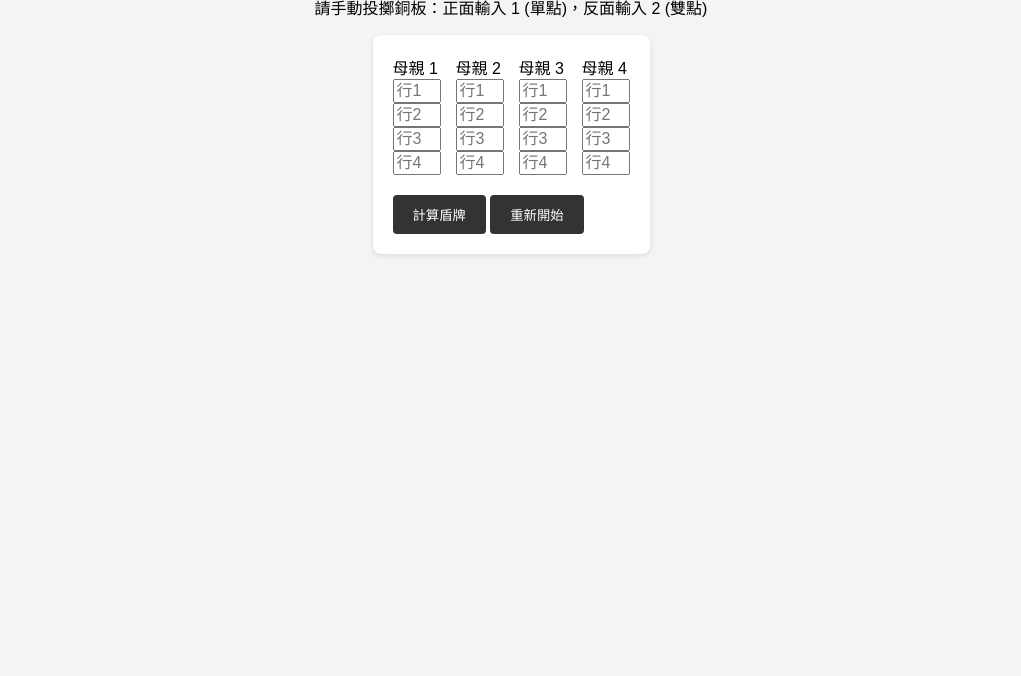
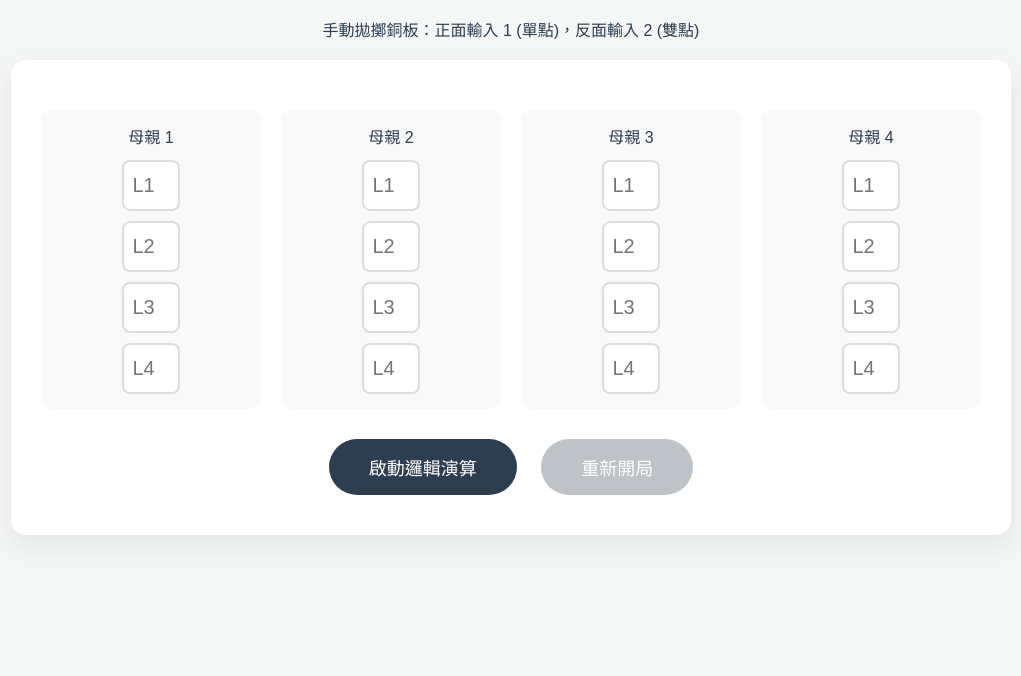
Before and after one commit to KCatw/my-geomancy, a plain HTML site: page index.html in a window 1280 px wide. Shown: the part 124-800 px from the top of the page, without its empty margins (129-1150 px from the left). Drawn offline with Linux system fonts and the light colour scheme.

Commit message:
Refactor index.html for improved layout and style

```diff
--- a/index.html
+++ b/index.html
@@ -3,94 +3,120 @@
 <head>
     <meta charset="UTF-8">
     <meta name="viewport" content="width=device-width, initial-scale=1.0">
-    <title>地占術盾牌計算板</title>
+    <title>地占術深度解析板</title>
     <style>
-        body { font-family: sans-serif; background: #f4f4f4; display: flex; flex-direction: column; align-items: center; padding: 20px; }
-        .shield-container { display: grid; grid-template-columns: repeat(8, 60px); gap: 10px; justify-content: center; margin-top: 20px; }
-        .figure-box { border: 1px solid #ccc; background: white; padding: 10px; text-align: center; border-radius: 4px; }
-        .figure-name { font-size: 12px; color: #666; margin-bottom: 5px; }
-        .dot-row { line-height: 10px; font-size: 20px; }
-        .input-section { margin-bottom: 30px; background: #fff; padding: 20px; border-radius: 8px; box-shadow: 0 2px 5px rgba(0,0,0,0.1); }
-        .input-grid { display: grid; grid-template-columns: repeat(4, 1fr); gap: 15px; }
-        input { width: 40px; text-align: center; font-size: 16px; }
-        button { margin-top: 20px; padding: 10px 20px; cursor: pointer; background: #333; color: #fff; border: none; border-radius: 4px; }
-        .result-zone { margin-top: 30px; font-weight: bold; color: #d32f2f; }
+        :root { --primary: #2c3e50; --accent: #c0392b; --bg: #f4f7f6; }
+        body { font-family: "PingFang TC", "Microsoft JhengHei", sans-serif; background: var(--bg); color: var(--primary); display: flex; flex-direction: column; align-items: center; padding: 40px 20px; line-height: 1.6; }
+        .container { max-width: 1000px; width: 100%; text-align: center; }
+        .card { background: white; padding: 30px; border-radius: 15px; box-shadow: 0 10px 30px rgba(0,0,0,0.08); margin-bottom: 30px; }
+        .input-grid { display: grid; grid-template-columns: repeat(4, 1fr); gap: 20px; margin: 20px 0; }
+        .mother-col { display: flex; flex-direction: column; gap: 10px; align-items: center; background: #f9f9f9; padding: 15px; border-radius: 10px; }
+        input { width: 50px; height: 45px; text-align: center; font-size: 20px; border: 2px solid #ddd; border-radius: 8px; }
+        button { background: var(--primary); color: white; border: none; padding: 15px 40px; font-size: 18px; border-radius: 30px; cursor: pointer; transition: all 0.3s; margin: 10px; }
+        button:hover { background: #34495e; transform: translateY(-2px); }
+        .shield-layout { display: flex; flex-direction: column; align-items: center; gap: 25px; margin: 40px 0; padding: 20px; background: #fff; border-radius: 15px; }
+        .row { display: flex; justify-content: center; gap: 12px; flex-wrap: wrap; }
+        .figure-box { border: 1px solid #eee; padding: 15px; border-radius: 10px; width: 90px; transition: all 0.3s; }
+        .fig-name { font-size: 12px; font-weight: bold; color: #7f8c8d; margin-bottom: 8px; min-height: 35px; }
+        .dots { font-size: 24px; line-height: 1.1; color: #222; }
+        .analysis-card { background: #fff; border-left: 5px solid var(--accent); text-align: left; padding: 25px; margin-top: 20px; display: none; }
+        .analysis-title { font-size: 22px; color: var(--accent); font-weight: bold; margin-bottom: 10px; }
+        .analysis-content { font-size: 16px; color: #34495e; white-space: pre-line; }
     </style>
 </head>
 <body>
 
-    <h2>地占術盾牌計算板</h2>
-    <p>請手動投擲銅板：正面輸入 1 (單點)，反面輸入 2 (雙點)</p>
+<div class="container">
+    <h1>地占術深度解析系統</h1>
+    <p>手動拋擲銅板：正面輸入 1 (單點)，反面輸入 2 (雙點)</p>
 
-    <div class="input-section">
-        <div class="input-grid" id="mothers-input">
-            </div>
-        <button onclick="generateShield()">計算盾牌</button>
-        <button onclick="location.reload()">重新開始</button>
+    <div class="card">
+        <div class="input-grid" id="mothers-input"></div>
+        <button onclick="generateShield()">啟動邏輯演算</button>
+        <button onclick="location.reload()" style="background:#bdc3c7;">重新開局</button>
     </div>
 
-    <div id="shield-display" class="shield-container"></div>
-    <div id="final-judge" class="result-zone"></div>
+    <div id="shield-result" class="shield-layout" style="display:none;">
+        <div class="row" id="row-1"></div>
+        <div class="row" id="row-2"></div>
+        <div class="row" id="row-3"></div>
+
+        <div id="analysis-box" class="analysis-card">
+            <div class="analysis-title" id="res-title"></div>
+            <div class="analysis-content" id="res-desc"></div>
+        </div>
+    </div>
+</div>
 
 <script>
-    // 16卦名稱對照 (簡化版)
-    const figureNames = {
-        "1111": "Via (道路)", "2222": "Populus (人民)", "1122": "Fortuna Major (大幸運)",
-        "2211": "Fortuna Minor (小幸運)", "1212": "Albus (白)", "2121": "Rubeus (紅)",
-        "1221": "Conjunctio (結合)", "2112": "Carcer (監獄)", "1112": "Acquisitio (獲得)",
-        "2111": "Amissio (失去)", "1222": "Laetitia (喜悅)", "2221": "Tristitia (憂愁)",
-        "1121": "Puella (少女)", "2122": "Puer (男孩)", "1211": "Caput Draconis (龍頭)",
-        "2212": "Cauda Draconis (龍尾)"
+    const db = {
+        "1111": ["Via 道路", "變動、旅行、孤獨、純粹的流動。", "這件事充滿不確定性。當前的路徑是正確的，但你必須獨自前行。這是一個『動態』的訊號，代表現狀很快就會改變，不要試圖停留在原地。"],
+        "2222": ["Populus 人民", "群眾、穩定、平凡、隨波逐流。", "目前處於停滯期或大眾化狀態。沒有特別的好壞，但缺乏亮點。如果追求創新，這是一個警告；如果追求平穩，這是一個好兆頭。"],
+        "1122": ["Fortuna Major 大幸運", "內在力量、大成功、榮耀、穩固。", "這是地占中最深刻的力量。成功來自於你的實力與長期的積累。這不是偶然的好運，而是你應得的結果。保持謙遜，力量會更持久。"],
+        "2211": ["Fortuna Minor 小幸運", "外在支援、短暫成功、機會、速度。", "運氣來自外部。事情進展會很快，但基礎不夠深。適合短期衝刺，不適合長期抗戰。趁著好運還在，趕快把成果收割下來。"],
+        "1212": ["Albus 白", "智慧、和平、清晰、精神層面。", "這代表清晰的思考與純潔的動機。目前的局勢對溝通、合約或學術研究非常有利。保持客觀冷靜，你就能看穿迷霧。"],
+        "2121": ["Rubeus 紅", "衝動、熱情、暴力、危險。", "警告！目前充滿情緒化的衝動與潛在的衝突。這是一個紅燈訊號，建議先冷靜下來，不要在憤怒或過度興奮時做決定。"],
+        "1221": ["Conjunctio 結合", "集結、契約、貿易、連結。", "這件事的核心在於『人際關係』或『資源整合』。成功的關鍵是談判與尋求合作伴。單打獨鬥會失敗，你需要盟友。"],
+        "2112": ["Carcer 監獄", "限制、束縛、孤立、保護。", "你感到受困，但有時這也是一種保護。目前不適合擴張，適合鞏固防禦。接受現狀的限制，在有限的空間內尋找轉機。"],
+        "1112": ["Acquisitio 獲得", "增加、獲利、吸收、擴張。", "非常有力的獲利訊號！不論是金錢還是知識，你都在增長。這是一個『吸納』的過程，儘管開口去爭取，你會得到比預期更多的東西。"],
+        "2111": ["Amissio 失去", "虧損、放棄、慷慨、流失。", "這件事會讓你付出代價。可能是金錢，也可能是精力。但有時『失去』是為了清空空間。如果你問的是投資，請務必謹慎。"],
+        "1222": ["Laetitia 喜悅", "快樂、健康、昂揚、外部的慶典。", "局勢明朗且令人愉悅。這是一個正向的訊號，代表事情會以輕鬆的方式解決。享受這個過程，不需要過度焦慮。"],
+        "2221": ["Tristitia 憂愁", "壓抑、重量、結構、緩慢。", "事情進展緩慢且讓人感到沉重。這代表你需要承擔責任或面對現實的骨感。這不是失敗，而是磨練，你需要更多的耐心。"],
+        "1121": ["Puella 少女", "感性、和諧、表面、短暫的美好。", "氣氛愉快但缺乏深度。適合社交與休閒，不適合硬碰硬的商業對決。注意不要被表象所迷惑。"],
+        "2122": ["Puer 男孩", "衝勁、競爭、不成熟、能量。", "充滿戰鬥力但也容易魯莽。如果你正在創業或比賽，這給了你力量；但如果是需要穩重的場合，請控制你的脾氣。"],
+        "1211": ["Caput Draconis 龍頭", "入口、新開始、增長、幸運的開端。", "大吉！這是一個全新的入口。新的機會正在敲門，雖然還不成熟，但潛力巨大。勇敢踏進去。"],
+        "2212": ["Cauda Draconis 龍尾", "出口、終結、陷阱、告別。", "這是一個結束的訊號。代表舊有的模式必須終結，或者某個關係即將畫下句點。不要留戀過去，清空它，未來才會開始。"]
     };
 
-    // 初始化輸入框
     const inputGrid = document.getElementById('mothers-input');
     for (let m = 1; m <= 4; m++) {
-        let div = document.createElement('div');
-        div.innerHTML = `<div>母親 ${m}</div>` + [1,2,3,4].map(r => `<input type="number" min="1" max="2" id="m${m}r${r}" placeholder="行${r}">`).join('<br>');
-        inputGrid.appendChild(div);
+        let col = document.createElement('div');
+        col.className = 'mother-col';
+        col.innerHTML = `<div class="mother-title">母親 ${m}</div>` +
+                        [1,2,3,4].map(r => `<input type="number" min="1" max="2" id="m${m}r${r}" placeholder="L${r}">`).join('');
+        inputGrid.appendChild(col);
     }
 
     function calc(a, b) { return (a + b) % 2 === 0 ? 2 : 1; }
-
-    function getDotsHtml(arr) {
-        return arr.map(v => v === 1 ? "●" : "●●").join('<br>');
+    function getDots(arr) { return arr.map(v => v === 1 ? "●" : "●●").join('<br>'); }
+    function createBox(fig, label) {
+        let key = fig.join('');
+        let data = db[key] || ["未知", "無數據", "請檢查輸入"];
+        return `<div class="figure-box"><div class="fig-name">${label}<br>${data[0]}</div><div class="dots">${getDots(fig)}</div></div>`;
     }
 
     function generateShield() {
-        // 1. 讀取母親
         let m = [];
         for(let i=1; i<=4; i++) {
             let fig = [1,2,3,4].map(r => parseInt(document.getElementById(`m${i}r${r}`).value) || 2);
             m.push(fig);
         }
 
-        // 2. 計算女兒 (轉置)
         let d = [[],[],[],[]];
         for(let r=0; r<4; r++) { for(let i=0; i<4; i++) { d[r].push(m[i][r]); } }
 
-        // 3. 計算姪子 (母1+母2, 母3+母4, 女1+女2, 女3+女4)
-        let n1 = m[0].map((v, i) => calc(v, m[1][i]));
-        let n2 = m[2].map((v, i) => calc(v, m[3][i]));
-        let n3 = d[0].map((v, i) => calc(v, d[1][i]));
-        let n4 = d[2].map((v, i) => calc(v, d[3][i]));
+        let n = [
+            m[0].map((v, i) => calc(v, m[1][i])),
+            m[2].map((v, i) => calc(v, m[3][i])),
+            d[0].map((v, i) => calc(v, d[1][i])),
+            d[2].map((v, i) => calc(v, d[3][i]))
+        ];
 
-        // 4. 右證人(n1+n2), 左證人(n3+n4)
-        let rw = n1.map((v, i) => calc(v, n2[i]));
-        let lw = n3.map((v, i) => calc(v, n4[i]));
-
-        // 5. 法官 (rw+lw)
+        let rw = n[0].map((v, i) => calc(v, n[1][i]));
+        let lw = n[2].map((v, i) => calc(v, n[3][i]));
         let judge = rw.map((v, i) => calc(v, lw[i]));
 
-        // 顯示結果 (簡化顯示)
-        const display = document.getElementById('shield-display');
-        display.innerHTML = "";
-        [...m, ...d, n1, n2, n3, n4, rw, lw, judge].forEach((fig, idx) => {
-            let key = fig.join('');
-            display.innerHTML += `<div class="figure-box"><div class="figure-name">${figureNames[key] || ''}</div><div class="dot-row">${getDotsHtml(fig)}</div></div>`;
-        });
+        document.getElementById('row-1').innerHTML = m.map((f, i) => createBox(f, `母${i+1}`)).join('') + d.map((f, i) => createBox(f, `女${i+1}`)).join('');
+        document.getElementById('row-2').innerHTML = n.map((f, i) => createBox(f, `姪${i+1}`)).join('');
+        document.getElementById('row-3').innerHTML = createBox(rw, "右證人") + createBox(lw, "左證人") + createBox(judge, "法官");
 
-        document.getElementById('final-judge').innerText = "最終法官判決：" + (figureNames[judge.join('')] || "未知");
+        let resData = db[judge.join('')];
+        document.getElementById('res-title').innerText = "最終法官解析：" + resData[0];
+        document.getElementById('res-desc').innerText = `【關鍵字】：${resData[1]}\n\n【顧問建議】：\n${resData[2]}`;
+
+        document.getElementById('shield-result').style.display = 'flex';
+        document.getElementById('analysis-box').style.display = 'block';
+        window.scrollTo(0, document.body.scrollHeight);
     }
 </script>
 </body>
```
